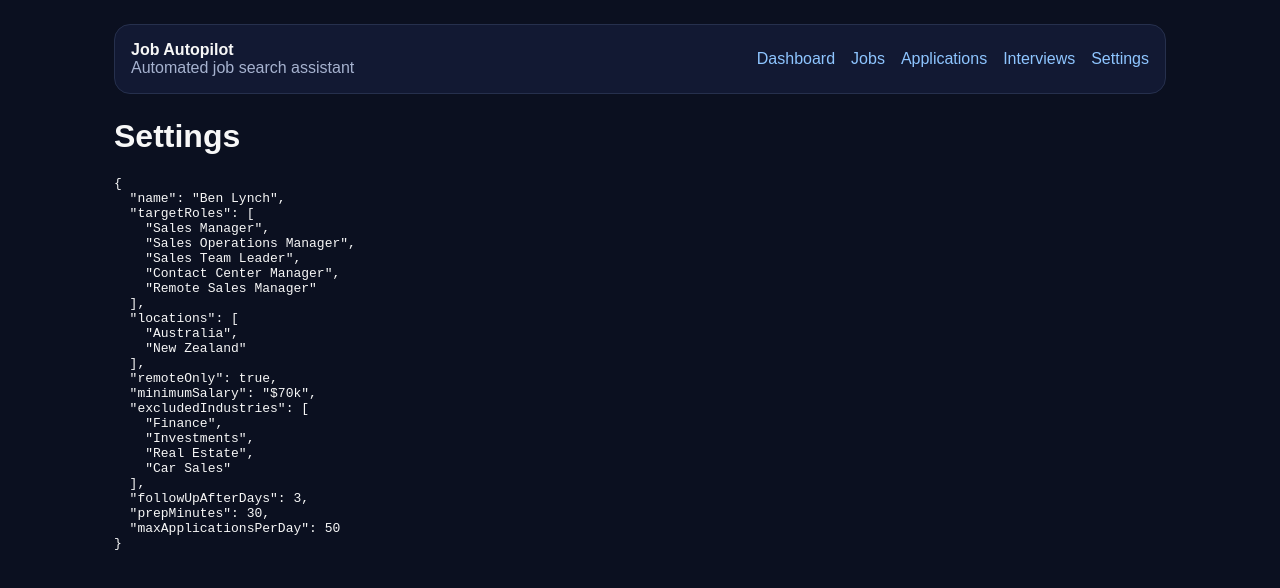
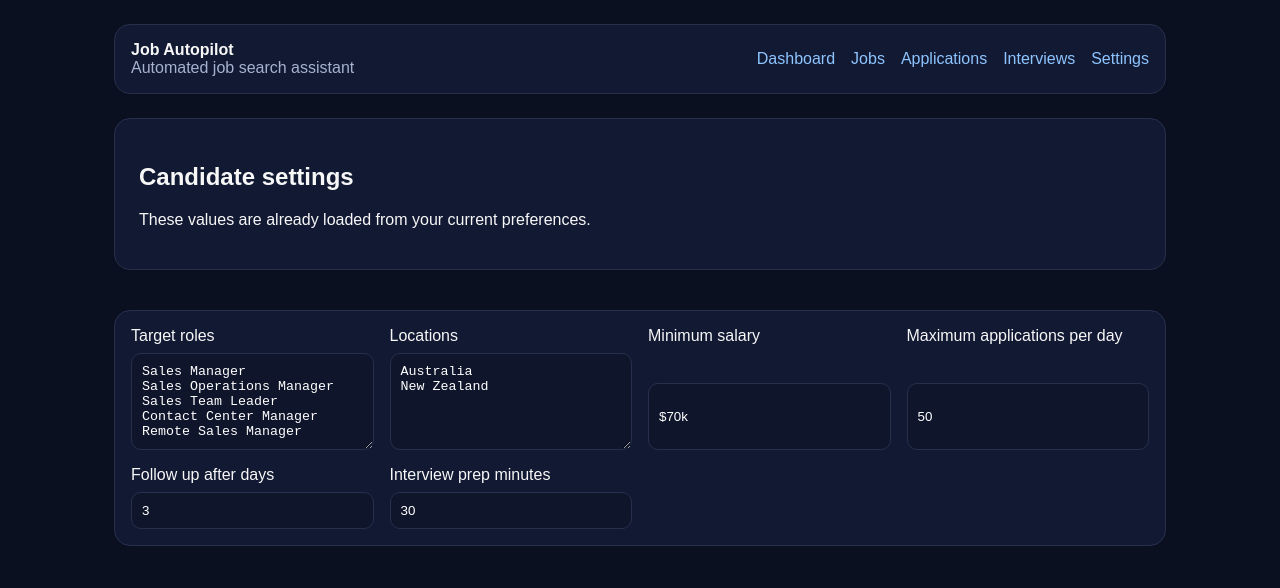
Before and after one commit to bonjee9331-cloud/job-autopilot, a Next.js app: page /settings in a window 1280 px wide. Shown: the top 588 px of the page. Built offline with nearby package versions, Linux system fonts and the light colour scheme.

Commit message:
Refactor SettingsPage layout and add candidate details

```diff
--- a/app/settings/page.js
+++ b/app/settings/page.js
@@ -2,9 +2,40 @@ import { candidateProfile } from '../../lib/data';
 
 export default function SettingsPage() {
   return (
-    <main>
-      <h1>Settings</h1>
-      <pre>{JSON.stringify(candidateProfile, null, 2)}</pre>
+    <main className="stack">
+      <section className="hero">
+        <h1>Candidate settings</h1>
+        <p>These values are already loaded from your current preferences.</p>
+      </section>
+
+      <section className="card">
+        <div className="form-grid">
+          <label>
+            Target roles
+            <textarea readOnly rows="5" defaultValue={candidateProfile.targetRoles.join('\n')} />
+          </label>
+          <label>
+            Locations
+            <textarea readOnly rows="5" defaultValue={candidateProfile.locations.join('\n')} />
+          </label>
+          <label>
+            Minimum salary
+            <input readOnly defaultValue={candidateProfile.minimumSalary} />
+          </label>
+          <label>
+            Maximum applications per day
+            <input readOnly defaultValue={candidateProfile.maxApplicationsPerDay} />
+          </label>
+          <label>
+            Follow up after days
+            <input readOnly defaultValue={candidateProfile.followUpAfterDays} />
+          </label>
+          <label>
+            Interview prep minutes
+            <input readOnly defaultValue={candidateProfile.prepMinutes} />
+          </label>
+        </div>
+      </section>
     </main>
   );
 }
```
